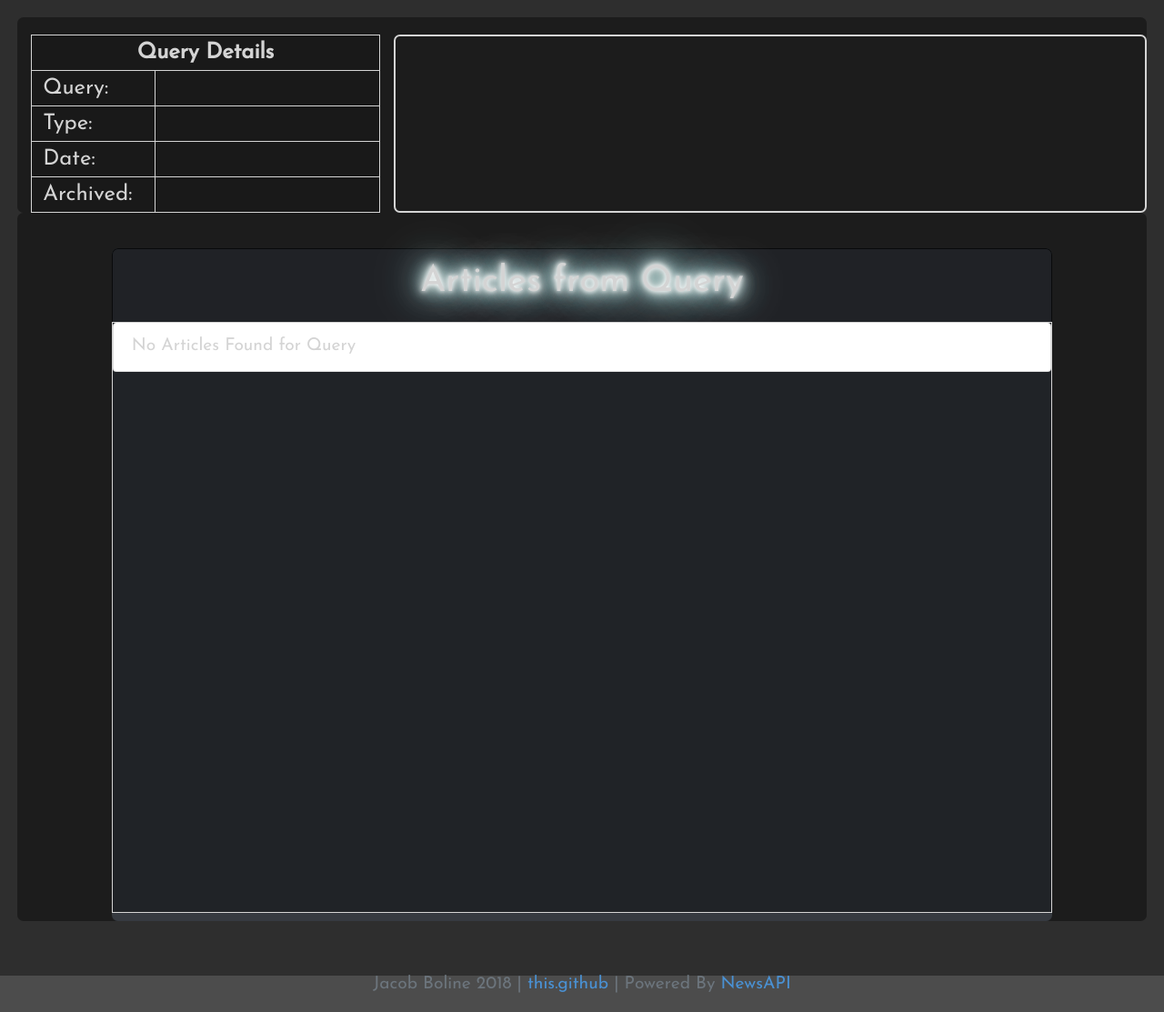
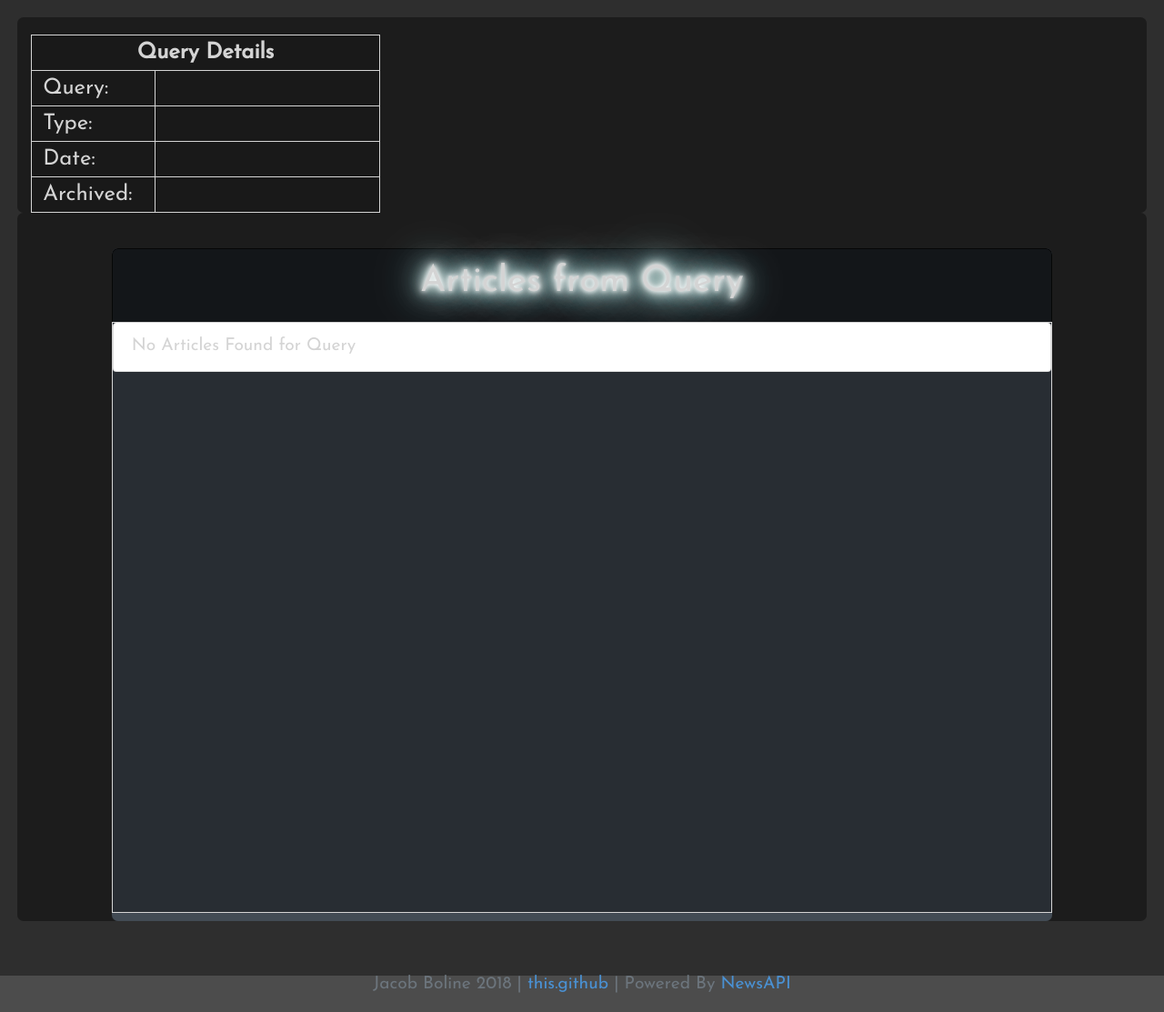
Before and after one commit to yc5424tl/geodjango_news_map, a Django app: template templates/general/view_query.html in a window 1280 px wide. Shown: the part 250-1363 px from the top of the page at 91% size. Run offline with Django 3.2, Linux system fonts and the light colour scheme; the template is opened without the code that fills it, so the values that code supplies are empty; some libraries are stand-ins or nearby versions; some web fonts are replaced.

Commit message:
modified view_sources style along with root

```diff
--- a/geodjango_news_map_web/static/css/view_query.css
+++ b/geodjango_news_map_web/static/css/view_query.css
@@ -103,13 +103,12 @@ th {
 #articles-wrapper {
     background-color: var(--main-dark);
     border-radius: 5pt;
-    border-collapse: collapse;
     padding: 0;
     margin-top: 2em;
 }
 
 #articles-col {
-    background-color: var(--main-dark);
+    background-color: transparent;
     color: var(--main-light);
     border-radius: 5pt;
     border-collapse: collapse;
@@ -120,7 +119,7 @@ th {
 #articles-card {
     height: calc(100vh - 60px);
     max-height: calc(100vh - 60px);
-    background-color: var(--main-dark);
+    background-color: var(--main-grey);
     color: var(--main-light);
     border-radius: 5pt;
     margin: 0;
@@ -135,9 +134,9 @@ th {
 }
 
 #card-header-wrapper{
-    background-color: var(--transp-bg-4);
-    color: var(--transp-bg-4);
-    border: 2pt solid var(--main-light);
+    background-color: var(--transp-bg-7);
+    color: var(--transp-bg-7);
+    border: none;
     text-shadow:
             0 0 5px #FFF,
             0 0 10px #FFF,
@@ -223,14 +222,6 @@ th {
     background-color: transparent;
     color: var(--main-light);
 }
-
-/*.img-link {*/
-/*    color: var(--main-link-hover);*/
-/*    transition: 0.5s;*/
-/*    text-decoration-line: none;*/
-/*    background-color: transparent;*/
-/*}*/
-
 
 .article-title.title-center,
 .article-title.title-center:link,
@@ -364,10 +355,6 @@ th {
     border-collapse: collapse;
 }
 
-/*#new-post-span-container {*/
-/*    margin: 0;*/
-/*}*/
-
 #new-post-span {
     border: 1pt solid var(--main-light);
     border-collapse: collapse;
@@ -400,10 +387,7 @@ th {
     height: 19.5em;
 }
 
-#textarea-label {
-    display: none;
-}
-
+#textarea-label,
 textarea.form-control.view-query {
     display: none;
 }
@@ -435,6 +419,7 @@ textarea.form-control.view-query {
     border-bottom-right-radius: 5px;
     border-bottom-left-radius: 5px;
     border-collapse: collapse;
+    flex-basis: 0;
     align-content: space-evenly;
 }
 
@@ -442,10 +427,6 @@ textarea.form-control.view-query {
     padding-left: 0.5em;
     margin: 1em;
 }
-
-/*.btn-grp-sm.float-right {*/
-/*    align-content: space-evenly;*/
-/*}*/
 
 input.form-control.view-query::placeholder {
     color: var(--main-accent-2);
@@ -478,41 +459,12 @@ input.form-control.view-query::placeholder {
 
 /*==========================================IFRAME===========================================================*/
 
-/*.view-query-iframe-container {*/
-/*    height: auto;*/
-/*    width: 100%;*/
-/*    padding: 1em;*/
-/*    margin: 0;*/
-/*    display: flex;*/
-/*}*/
+#view-query-iframe-container {
 
-/*#view-query-iframe-row {*/
-/*    width: 100%;*/
-/*    margin: 0;*/
-/*    padding: 0;*/
-/*}*/
-
-/*#view-query-iframe-col {*/
-/*    width: 100%;*/
-/*    margin: 0;*/
-/*    padding: 0;*/
-/*    align-content: center;*/
-/*}*/
-
-/*#view-query-iframe-div {*/
-/*    border: 2pt solid var(--main-light);*/
-/*    border-radius: 5pt;*/
-/*    top: 2em;*/
-/*    position: relative;*/
-/*    overflow: hidden;*/
-/*}*/
-#view-query-iframe-container {
-    /*height: auto;*/
     width: 100%;
     padding: 0;
     margin: 1em 0 0 0;
-    border: 2pt solid var(--main-light);
-    border-radius: 5pt;
+    border: none;
     align-content: center;
 }
 
@@ -520,25 +472,11 @@ input.form-control.view-query::placeholder {
     overflow: hidden;
     position: relative;
     padding-top: 0;
-    /*padding-top: 56.25%;*/
-    /*width: 100%;*/
-    /*padding: 0;*/
-    /*margin: 0;*/
-
 }
 
 #view-query-iframe-div > iframe {
-  /*  position: absolute;
-    top: 0;
-    left: 0;*/
-    /*width: 100%;*/
-    /*border: 0;*/
-    /*height: 100%;*/
-    /*left: 0;*/
-    /*position: absolute;*/
-    /*top: 0;*/
-    /*width: 100%;*/
-    /*border: 0;*/
+    border: 2pt solid var(--main-light);
+    border-radius: 5pt;
 }
 
 /***
```
